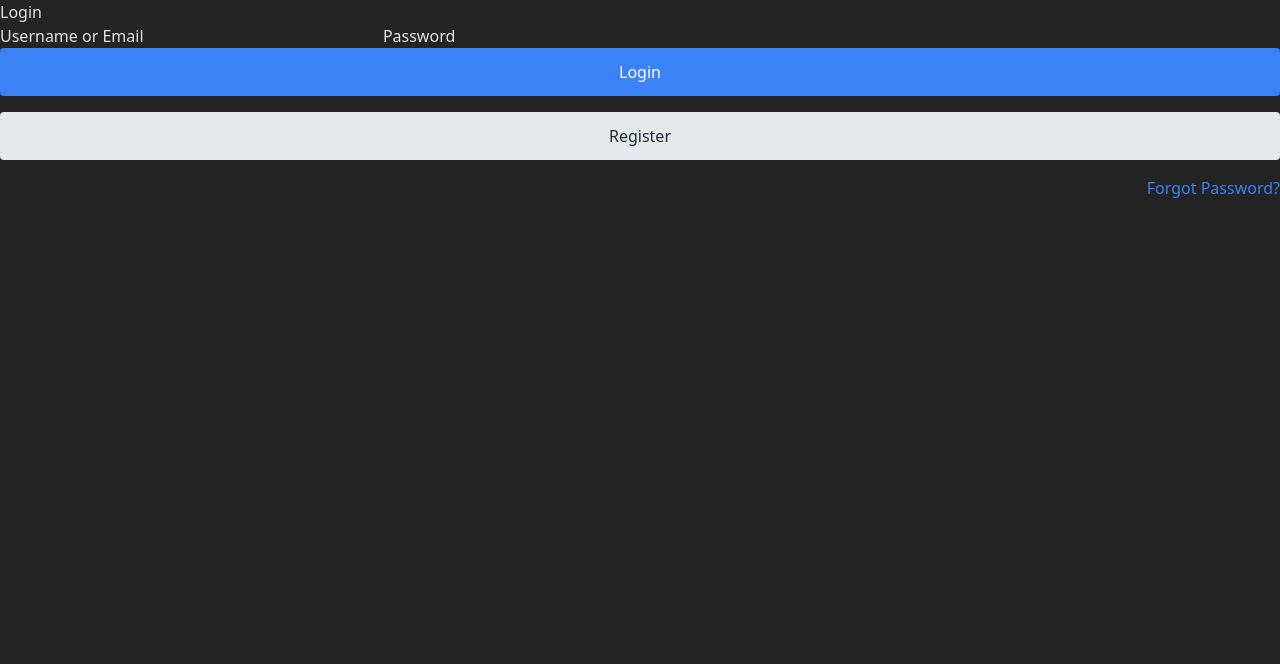
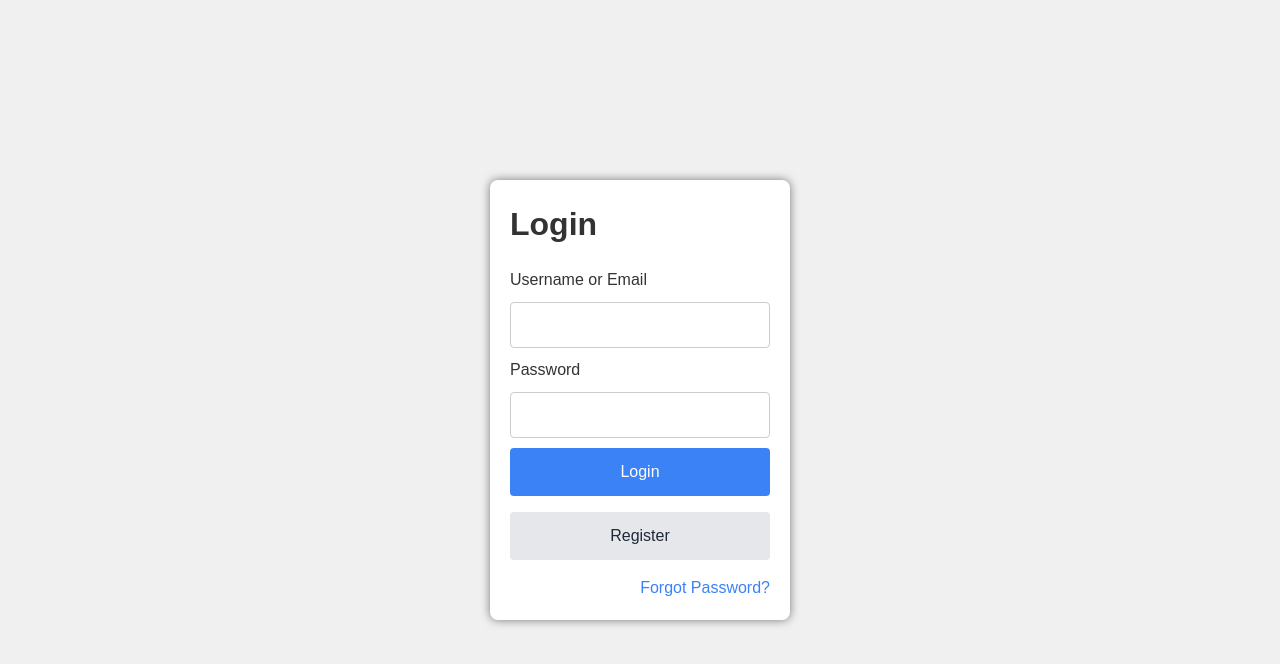
Before and after one commit to ShaiShoafi/webLab2, a website built with Vite: page ProjName/src/login.html in a window 1280 px wide. Built offline with nearby package versions, Linux system fonts and the light colour scheme.

Commit message:
Add files via upload

```diff
--- a/ProjName/src/style.css
+++ b/ProjName/src/style.css
@@ -19,3 +19,39 @@
   padding: 2rem;
   text-align: center;
 }
+
+.content{
+   font-family: Arial, sans-serif;
+   background-color: #f0f0f0;
+   align-items: center;
+   justify-content: center;
+   display: flex;
+   height: 100vh;
+   margin: 0;
+   color: #333;
+}
+
+.container{
+    background-color: #fff;
+    padding: 20px;
+    border-radius: 8px;
+    box-shadow: 0 0 10px rgba(0,0,0,0.5);
+    width: 300px;
+}
+
+.content h1{
+    font-weight: bold;
+    font-size: xx-large;
+    margin-bottom: 20px;
+    color: #333;
+}
+
+.container input{
+    width: 100%;
+    padding: 10px;
+    margin: 10px 0;
+    border: 1px solid #ccc;
+    border-radius: 4px;
+    box-sizing: border-box;
+    color: #333;
+}
```
